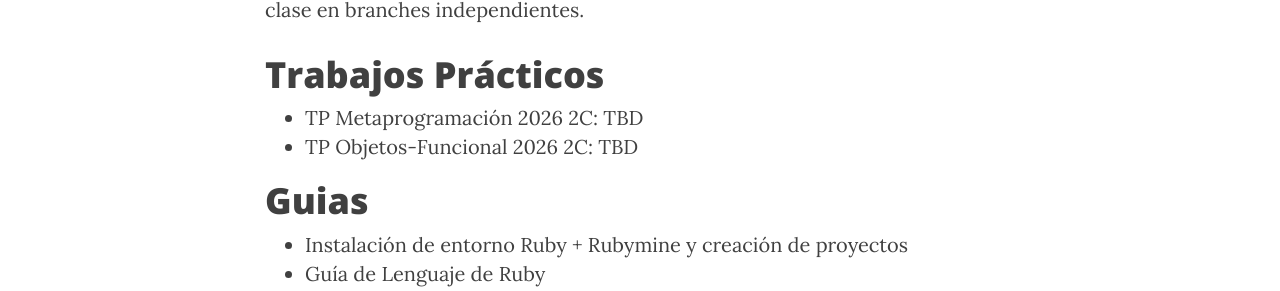
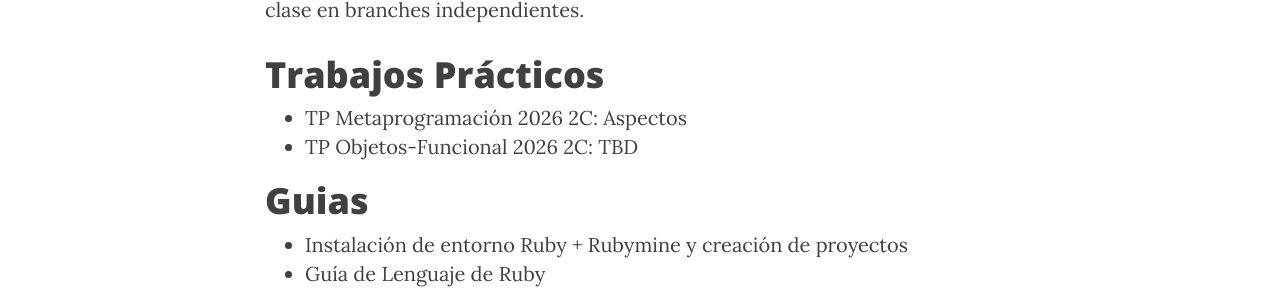
Before and after one commit to tadp-utn-frba/tadp-utn-frba.github.io, a Jekyll site: the page built from material.md, in a window 1280 px wide and 900 px high, scrolled down 1040 px. Shown: the part 155-446 px from the top of the window. Built offline with Jekyll 4.4.1, drawn with Linux system fonts in a browser that asks for light colours; nearby versions of some CDN libraries.

Commit message:
Actualizo tp meta 2026 2c

```diff
--- a/material.md
+++ b/material.md
@@ -29,7 +29,7 @@ permalink: /material/
 En [este repositorio](https://github.com/tadp-utn-frba/tadp-clases) están todos los scripts y el código correspondiente a cada clase en branches independientes.
 
 # Trabajos Prácticos
-* [TP Metaprogramación 2026 2C: TBD](#)
+* [TP Metaprogramación 2026 2C: Aspectos](https://docs.google.com/document/u/1/d/e/2PACX-1vTNxvNm74xbyUv8ZC96mUGeWdoyT6HaOsIF-YR8anzaxQ6S2yHR5urz6KYFz_Z3X9Om_OiHW2GrlT65/pub)
 * [TP Objetos-Funcional 2026 2C: TBD](#)
 
 # Guias
```
